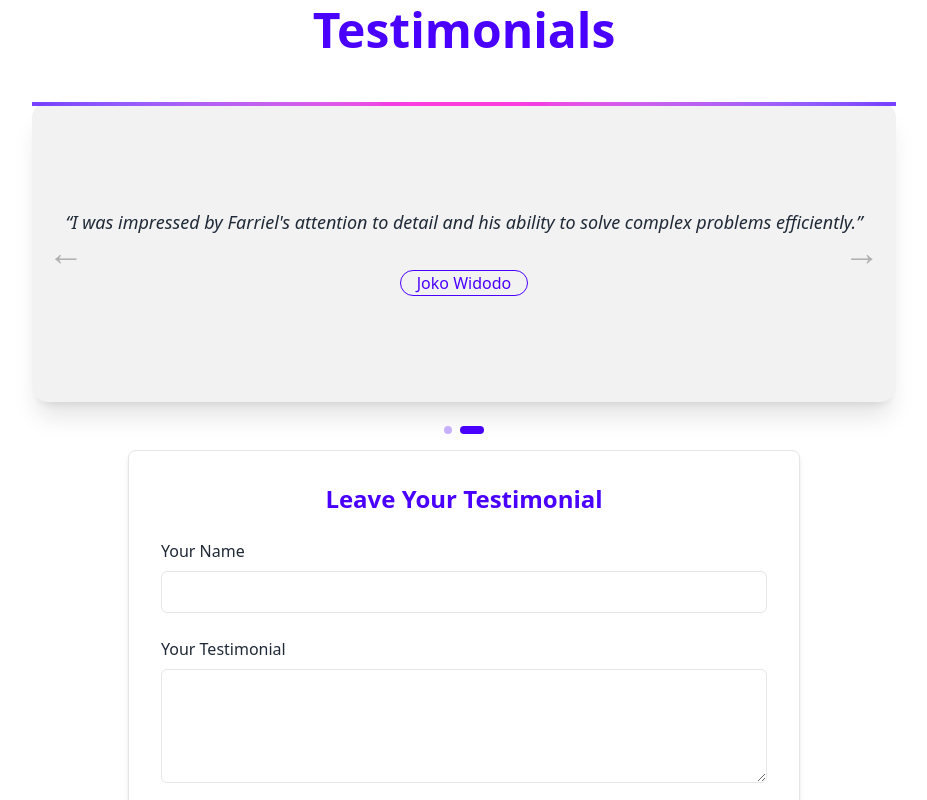
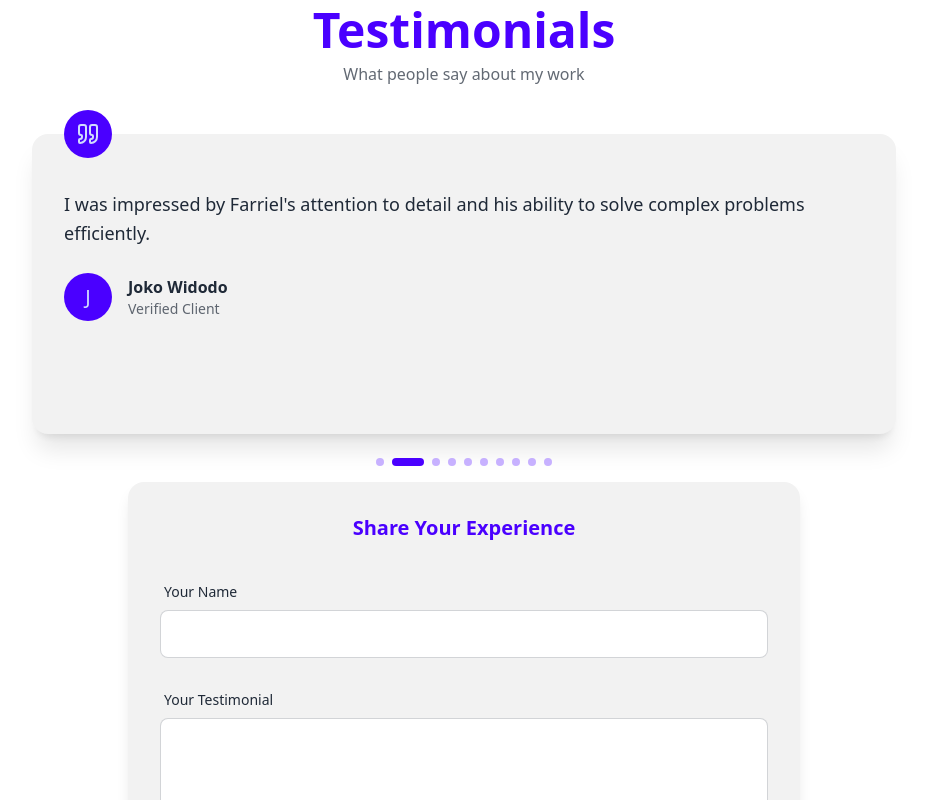
Before and after one commit to reddishowo/reddishowo-portfolio, a Next.js app: page / in a window 1280 px wide. Shown: the part 2920-3720 px from the top of the page, without its empty margins (176-1103 px from the left). Built offline with nearby package versions, Linux system fonts and the light colour scheme.

Commit message:
changed testimonials card and added more testimonials

```diff
--- a/src/components/testimonialsection.tsx
+++ b/src/components/testimonialsection.tsx
@@ -1,6 +1,7 @@
 "use client";
 import React, { useState, useEffect, useRef } from "react";
 import emailjs from "emailjs-com";
+import { Quote } from "lucide-react";
 
 interface Testimonial {
   name: string;
@@ -21,13 +22,45 @@ const TestimonialSection = () => {
       name: "Joko Widodo",
       content: "I was impressed by Farriel's attention to detail and his ability to solve complex problems efficiently.",
     },
+    {
+      name: "Sandiaga Uno",
+      content: "Working with Farriel was a great experience. His innovative approach and technical expertise helped us achieve our goals faster than expected.",
+    },
+    {
+      name: "Erick Thohir",
+      content: "Farriel demonstrated excellent project management skills and delivered high-quality work consistently throughout our collaboration.",
+    },
+    {
+      name: "Prabowo Subianto",
+      content: "His strategic thinking and problem-solving abilities make him stand out. Farriel is definitely someone you want on your team.",
+    },
+    {
+      name: "Ridwan Kamil",
+      content: "The level of professionalism and creativity Farriel brings to each project is remarkable. He exceeded our expectations in every way.",
+    },
+    {
+      name: "Ganjar Pranowo",
+      content: "Farriel's technical knowledge combined with his excellent communication skills made our project implementation seamless.",
+    },
+    {
+      name: "Anies Baswedan",
+      content: "I highly recommend Farriel for any complex development projects. His expertise and dedication are truly commendable.",
+    },
+    {
+      name: "Nadiem Makarim",
+      content: "As a tech leader, I can say that Farriel's coding standards and architectural decisions are top-notch. He's a valuable asset to any development team.",
+    },
+    {
+      name: "William Tanuwijaya",
+      content: "Farriel brings both technical excellence and business understanding to the table. His solutions are always well-thought-out and future-proof."
+    }
 ]);
   const [currentIndex, setCurrentIndex] = useState(0);
   const [direction, setDirection] = useState('next');
   const [isDragging, setIsDragging] = useState(false);
   const [startX, setStartX] = useState(0);
   const [dragOffset, setDragOffset] = useState(0);
-  const dragThreshold = 100; // Minimum drag distance to trigger slide change
+  const dragThreshold = 100;
   const containerRef = useRef<HTMLDivElement>(null);
 
   useEffect(() => {
@@ -37,7 +70,6 @@ const TestimonialSection = () => {
         setCurrentIndex((prevIndex) => (prevIndex + 1) % testimonials.length);
       }
     }, 5000);
-
     return () => clearInterval(interval);
   }, [testimonials, isDragging]);
 
@@ -59,14 +91,11 @@ const TestimonialSection = () => {
   const handleDragEnd = () => {
     if (!isDragging) return;
     setIsDragging(false);
-
     if (Math.abs(dragOffset) > dragThreshold) {
       if (dragOffset > 0) {
-        // Dragged right - go to previous
         setDirection('prev');
         setCurrentIndex((prevIndex) => (prevIndex - 1 + testimonials.length) % testimonials.length);
       } else {
-        // Dragged left - go to next
         setDirection('next');
         setCurrentIndex((prevIndex) => (prevIndex + 1) % testimonials.length);
       }
@@ -114,21 +143,15 @@ const TestimonialSection = () => {
   return (
     <section id="testimonials" className="bg-base-100 py-16 relative overflow-hidden">
       <div className="container mx-auto max-w-4xl px-4 relative z-10">
-        <h2 className="text-5xl font-bold text-center mb-12 text-primary">
-          Testimonials
-        </h2>
+        <div className="text-center mb-12">
+          <h2 className="text-5xl font-bold text-primary mb-2">Testimonials</h2>
+          <p className="text-base-content/70">What people say about my work</p>
+        </div>
 
         <div className="relative w-full h-[300px] mb-12">
-          {/* Drag Hint */}
-          <div className="absolute inset-0 pointer-events-none z-30 flex items-center justify-between px-4 opacity-30">
-            <div className="text-4xl">←</div>
-            <div className="text-4xl">→</div>
-          </div>
-
-          {/* Testimonial Cards */}
           <div
             ref={containerRef}
-            className="relative w-full h-full perspective px-12 cursor-grab active:cursor-grabbing"
+            className="relative w-full h-full perspective px-4 cursor-grab active:cursor-grabbing"
             onMouseDown={handleDragStart}
             onMouseMove={handleDragMove}
             onMouseUp={handleDragEnd}
@@ -158,14 +181,28 @@ const TestimonialSection = () => {
                     backfaceVisibility: 'hidden'
                   }}
                 >
-                  <div className="card bg-base-200 shadow-xl h-full hover:shadow-2xl transition-shadow duration-300">
-                    <div className="card-body relative overflow-hidden flex flex-col items-center justify-center text-center px-8">
-                      <div className="absolute top-0 left-0 w-full h-1 bg-gradient-to-r from-primary via-secondary to-primary opacity-75"></div>
-                      <q className="text-base-content text-lg leading-relaxed mb-6 italic">
+                  <div className="card bg-base-200 shadow-xl h-full group hover:shadow-2xl transition-all duration-300">
+                    <div className="card-body relative p-8">
+                      <div className="absolute -top-6 left-8">
+                        <div className="w-12 h-12 bg-primary rounded-full flex items-center justify-center group-hover:scale-110 transition-transform duration-300">
+                          <Quote className="w-6 h-6 text-primary-content" />
+                        </div>
+                      </div>
+                      <div className="pt-6">
+                        <p className="text-base-content text-lg leading-relaxed mb-6">
                           {testimonial.content}
-                      </q>
-                      <div className="card-actions">
-                        <div className="badge badge-primary badge-outline text-base py-3 px-4">{testimonial.name}</div>
+                        </p>
+                        <div className="flex items-center">
+                          <div className="avatar placeholder mr-4">
+                            <div className="bg-primary text-primary-content rounded-full w-12">
+                              <span className="text-xl">{testimonial.name.charAt(0)}</span>
+                            </div>
+                          </div>
+                          <div>
+                            <h3 className="font-semibold text-base-content">{testimonial.name}</h3>
+                            <p className="text-sm text-base-content/70">Verified Client</p>
+                          </div>
+                        </div>
                       </div>
                     </div>
                   </div>
@@ -174,7 +211,6 @@ const TestimonialSection = () => {
             })}
           </div>
 
-          {/* Indicators */}
           <div className="absolute -bottom-8 left-1/2 transform -translate-x-1/2 flex space-x-2">
             {testimonials.map((_, index) => (
               <button
@@ -183,52 +219,51 @@ const TestimonialSection = () => {
                   setDirection(index > currentIndex ? 'next' : 'prev');
                   setCurrentIndex(index);
                 }}
-                className={`w-2 h-2 rounded-full transition-all duration-300 ${
-                  index === currentIndex ? 'bg-primary w-6' : 'bg-primary/30'
+                className={`h-2 rounded-full transition-all duration-300 ${
+                  index === currentIndex ? 'w-8 bg-primary' : 'w-2 bg-primary/30'
                 }`}
               />
             ))}
           </div>
         </div>
 
-        <div className="bg-base-100 p-8 rounded-lg shadow-md border border-base-300 max-w-2xl mx-auto">
-          <h3 className="text-2xl font-semibold mb-6 text-primary text-center">Leave Your Testimonial</h3>
+        <div className="card bg-base-200 shadow-lg max-w-2xl mx-auto">
+          <div className="card-body">
+            <h3 className="card-title text-primary justify-center mb-6">Share Your Experience</h3>
             <form onSubmit={handleSubmit} className="space-y-6">
-            <div>
-              <label htmlFor="name" className="block text-base-content mb-2 font-medium">
-                Your Name
+              <div className="form-control">
+                <label className="label">
+                  <span className="label-text">Your Name</span>
                 </label>
                 <input
                   type="text"
-                id="name"
                   name="name"
                   value={formData.name}
                   onChange={handleChange}
-                className="w-full px-4 py-2 border border-base-300 rounded-md focus:outline-none focus:ring-2 focus:ring-primary text-base-content bg-base-100"
+                  className="input input-bordered w-full"
                   required
                 />
               </div>
-            <div>
-              <label htmlFor="content" className="block text-base-content mb-2 font-medium">
-                Your Testimonial
+              <div className="form-control">
+                <label className="label">
+                  <span className="label-text">Your Testimonial</span>
                 </label>
                 <textarea
-                id="content"
                   name="content"
                   value={formData.content}
                   onChange={handleChange}
-                rows={4}
-                className="w-full px-4 py-2 border border-base-300 rounded-md focus:outline-none focus:ring-2 focus:ring-primary text-base-content bg-base-100"
+                  className="textarea textarea-bordered h-24"
                   required
                 ></textarea>
               </div>
               <button
                 type="submit"
-              className="w-full bg-primary text-primary-content py-3 rounded-md hover:bg-secondary transition-colors focus:ring-2 focus:ring-primary"
+                className="btn btn-primary w-full"
               >
                 Submit Testimonial
               </button>
             </form>
+          </div>
         </div>
       </div>
     </section>
```
Lines whose indentation alone changed are shown as unchanged.
